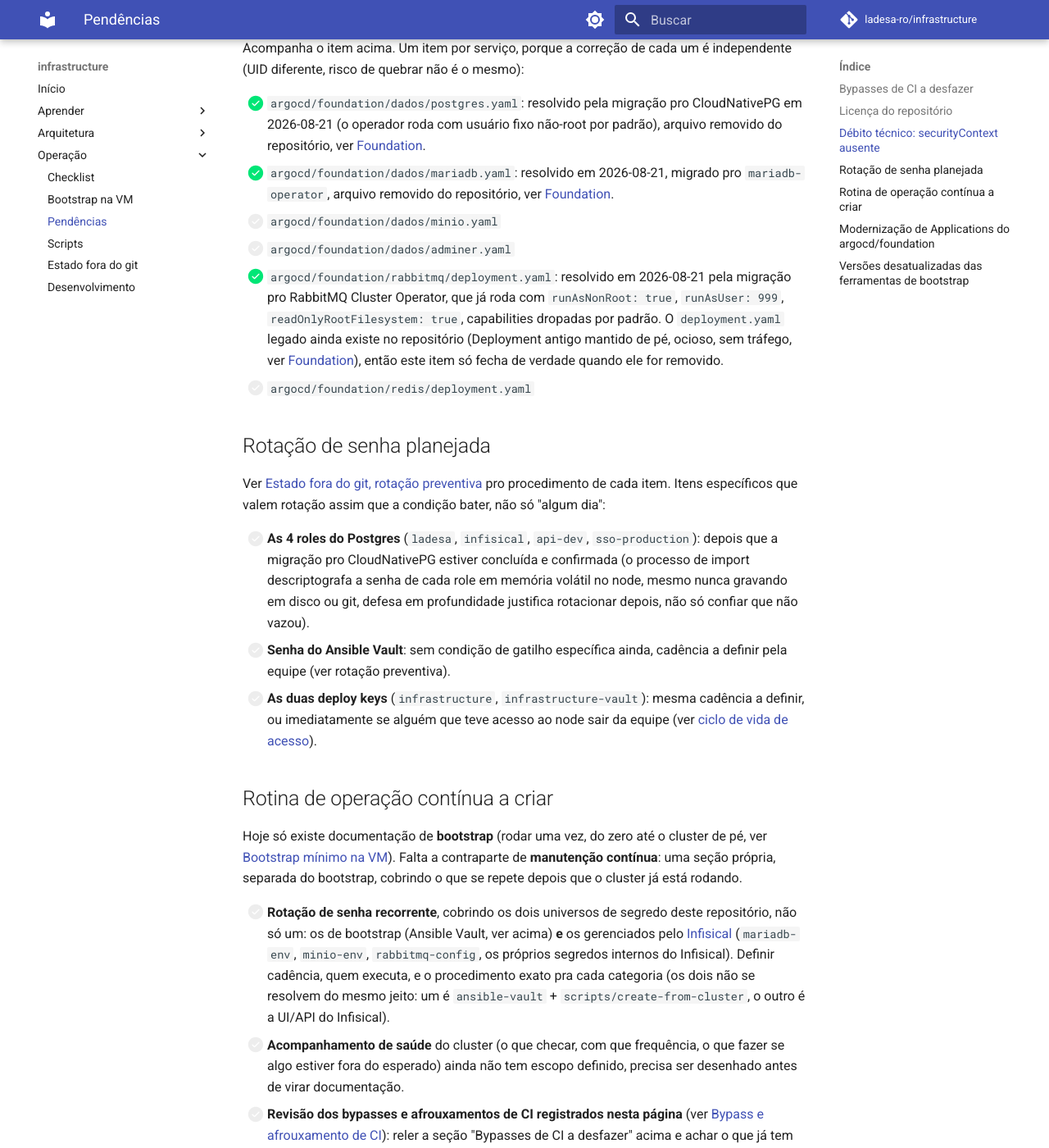
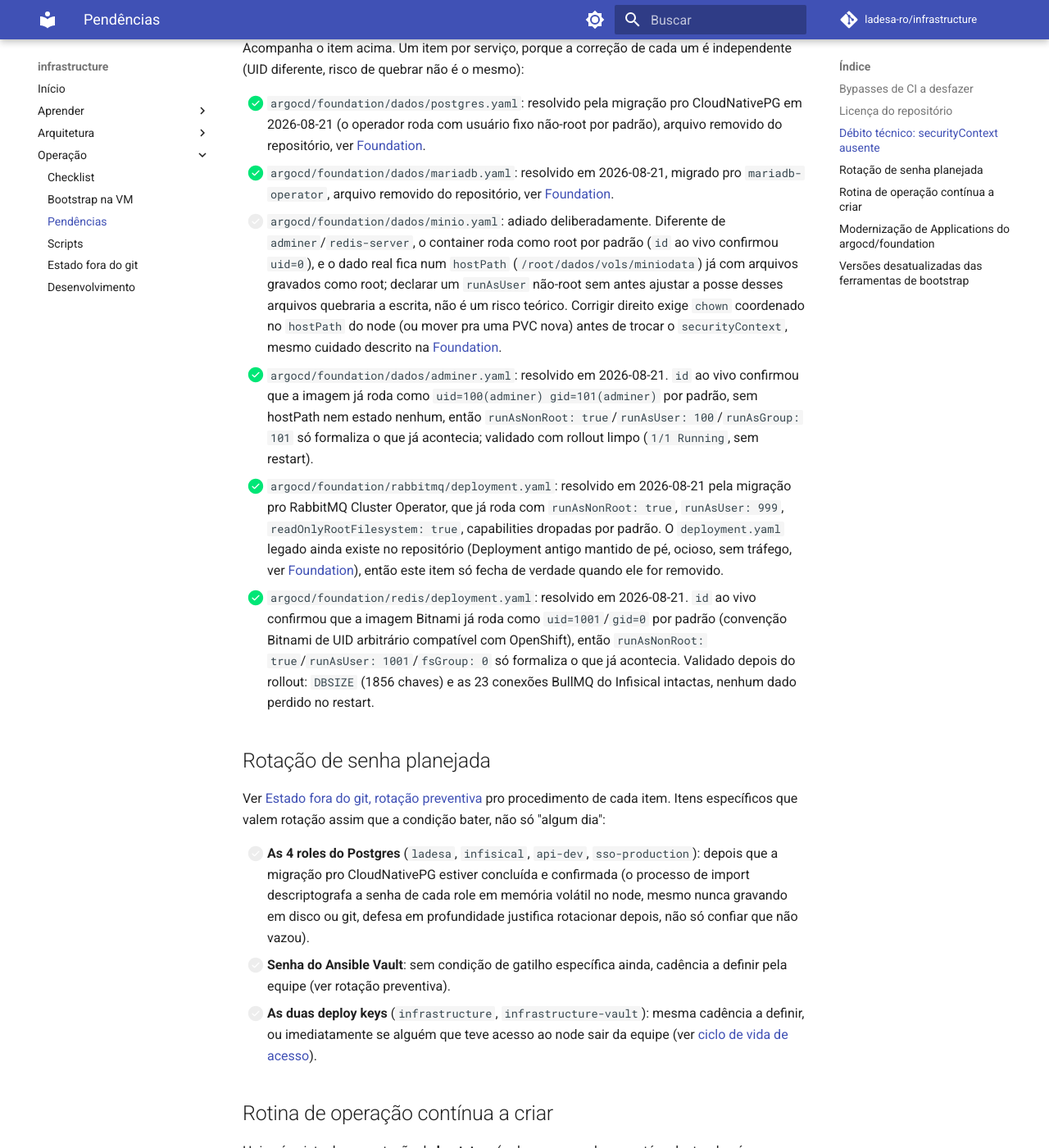
Before and after one commit to ladesa-ro/infrastructure, an MkDocs documentation site: the page built from docs/operacao/pendencias.md, in a window 1280 px wide and 1400 px high, scrolled down 1283 px. Shown: the whole window at 82% size. Built offline with MkDocs 1.6.1 and Material for MkDocs 9.7.7, drawn with Linux system fonts in a browser that asks for light colours; comment, search, counter and statistics services are not loaded.

Commit message:
docs(security): mark adminer/redis securityContext resolved

```diff
--- a/docs/operacao/pendencias.md
+++ b/docs/operacao/pendencias.md
@@ -20,10 +20,10 @@ Acompanha o item acima. Um item por serviço, porque a correção de cada um é
 
 - [x] `argocd/foundation/dados/postgres.yaml`: resolvido pela migração pro CloudNativePG em 2026-08-21 (o operador roda com usuário fixo não-root por padrão), arquivo removido do repositório, ver [Foundation](../arquitetura/foundation.md).
 - [x] `argocd/foundation/dados/mariadb.yaml`: resolvido em 2026-08-21, migrado pro `mariadb-operator`, arquivo removido do repositório, ver [Foundation](../arquitetura/foundation.md).
-- [ ] `argocd/foundation/dados/minio.yaml`
-- [ ] `argocd/foundation/dados/adminer.yaml`
+- [ ] `argocd/foundation/dados/minio.yaml`: adiado deliberadamente. Diferente de `adminer`/`redis-server`, o container roda como root por padrão (`id` ao vivo confirmou `uid=0`), e o dado real fica num `hostPath` (`/root/dados/vols/miniodata`) já com arquivos gravados como root; declarar um `runAsUser` não-root sem antes ajustar a posse desses arquivos quebraria a escrita, não é um risco teórico. Corrigir direito exige `chown` coordenado no `hostPath` do node (ou mover pra uma PVC nova) antes de trocar o `securityContext`, mesmo cuidado descrito na [Foundation](../arquitetura/foundation.md).
+- [x] `argocd/foundation/dados/adminer.yaml`: resolvido em 2026-08-21. `id` ao vivo confirmou que a imagem já roda como `uid=100(adminer) gid=101(adminer)` por padrão, sem hostPath nem estado nenhum, então `runAsNonRoot: true`/`runAsUser: 100`/`runAsGroup: 101` só formaliza o que já acontecia; validado com rollout limpo (`1/1 Running`, sem restart).
 - [x] `argocd/foundation/rabbitmq/deployment.yaml`: resolvido em 2026-08-21 pela migração pro RabbitMQ Cluster Operator, que já roda com `runAsNonRoot: true`, `runAsUser: 999`, `readOnlyRootFilesystem: true`, capabilities dropadas por padrão. O `deployment.yaml` legado ainda existe no repositório (Deployment antigo mantido de pé, ocioso, sem tráfego, ver [Foundation](../arquitetura/foundation.md)), então este item só fecha de verdade quando ele for removido.
-- [ ] `argocd/foundation/redis/deployment.yaml`
+- [x] `argocd/foundation/redis/deployment.yaml`: resolvido em 2026-08-21. `id` ao vivo confirmou que a imagem Bitnami já roda como `uid=1001`/`gid=0` por padrão (convenção Bitnami de UID arbitrário compatível com OpenShift), então `runAsNonRoot: true`/`runAsUser: 1001`/`fsGroup: 0` só formaliza o que já acontecia. Validado depois do rollout: `DBSIZE` (1856 chaves) e as 23 conexões BullMQ do Infisical intactas, nenhum dado perdido no restart.
 
 ## Rotação de senha planejada
 
```
